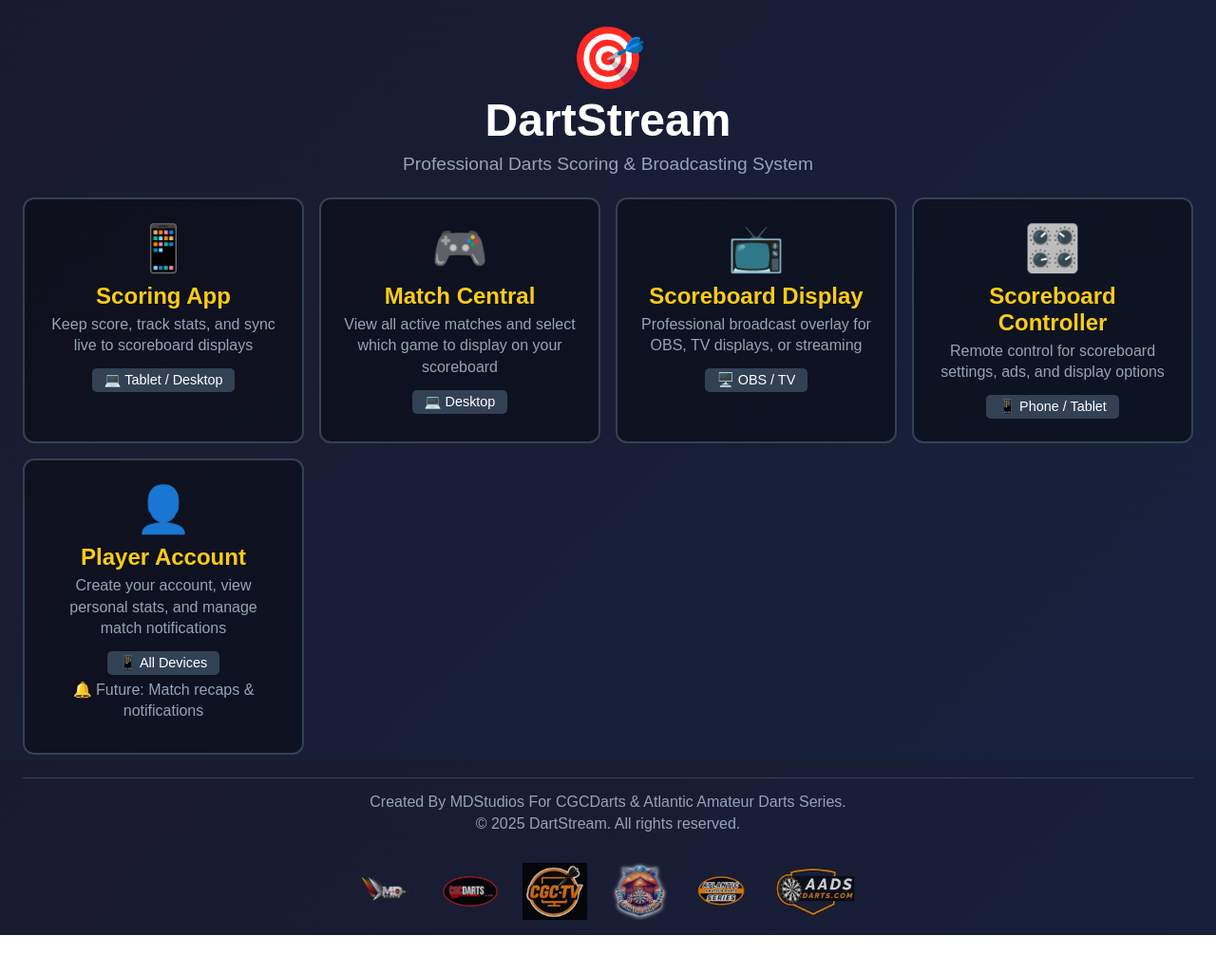
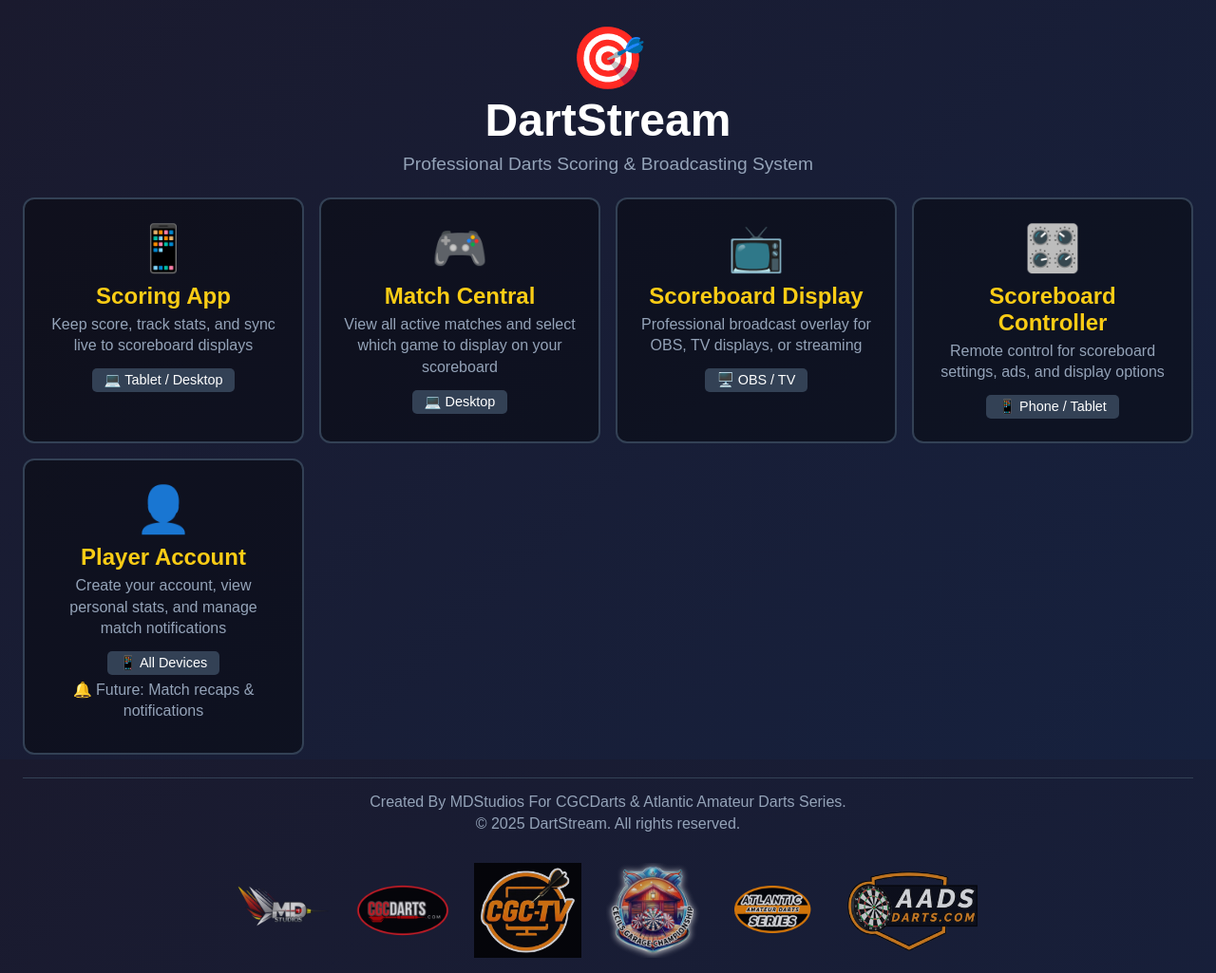
Before and after one commit to dowdarts/dartstream2, a plain HTML site: page index.html in a window 1280 px wide. Shown: the whole page at 95% size. Before the commit the page ends 985 px from the top, so only its background shows below. Drawn offline with Linux system fonts and the light colour scheme.

Commit message:
Increase partner logo sizes for better visibility

```diff
--- a/index.html
+++ b/index.html
@@ -145,7 +145,7 @@
         }
 
         .partner-logos img {
-            height: clamp(40px, 8vw, 60px);
+            height: clamp(60px, 12vw, 100px);
             width: auto;
             object-fit: contain;
             opacity: 0.8;
```
